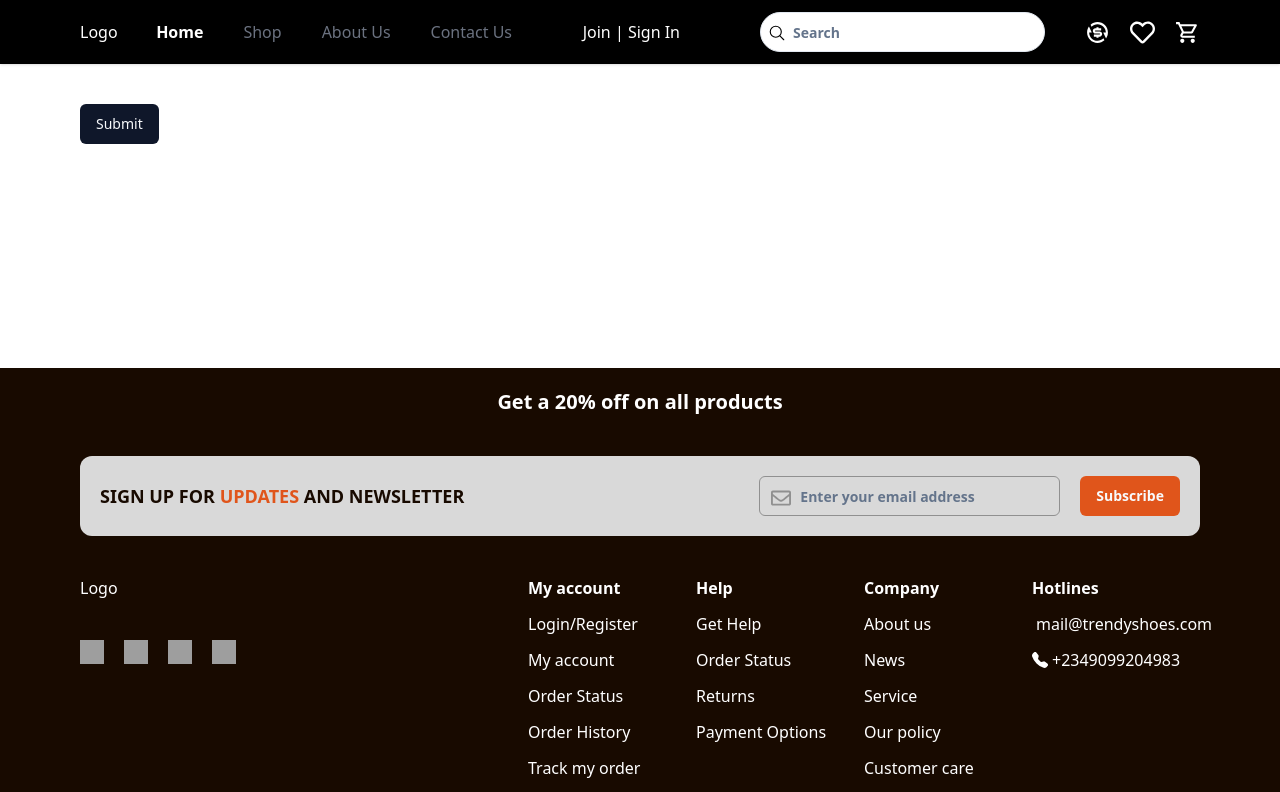
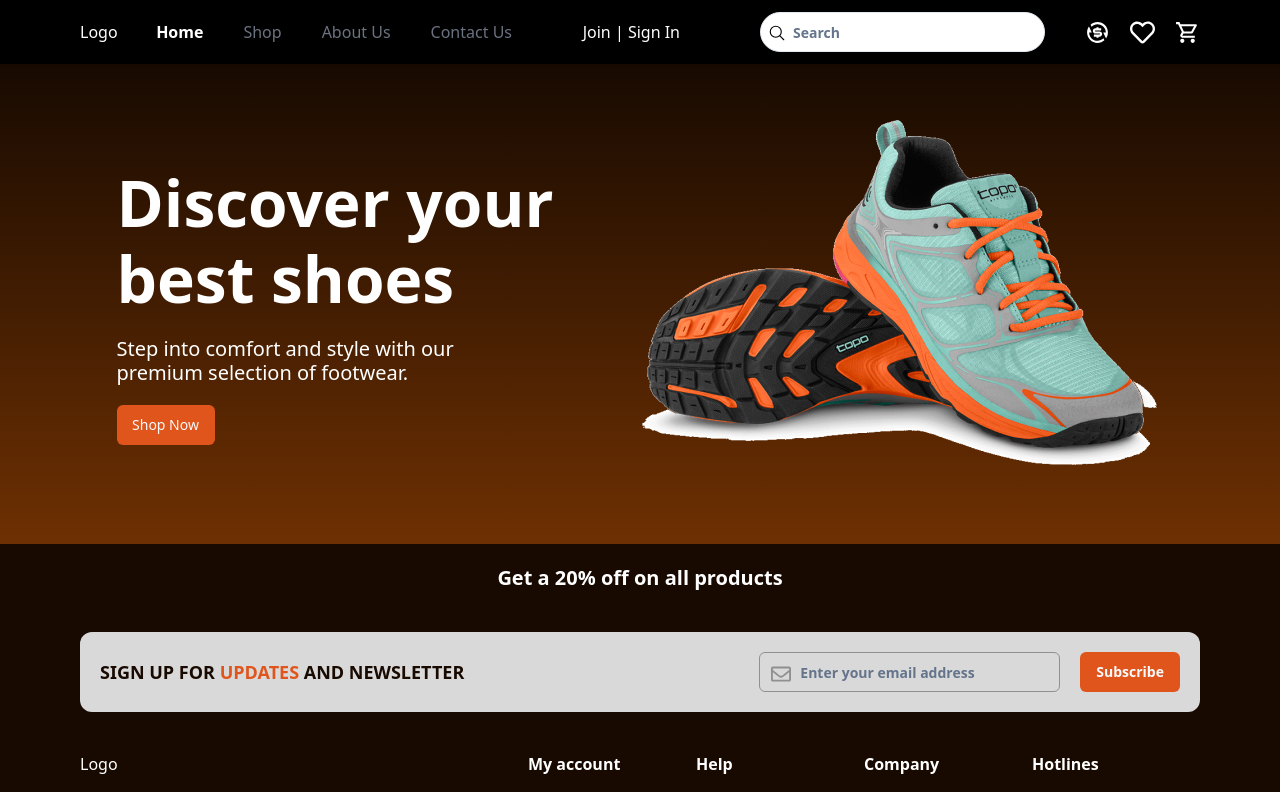
Before and after one commit to jaypee15/Nextgen-Shoes-Ecommerce, a React (Vite) app: page / in a window 1280 px wide. Shown: the top 792 px of the page. Built offline with nearby package versions, Linux system fonts and the light colour scheme; grey boxes are pictures that could not be loaded.

Commit message:
Implement hero section ui

```diff
--- a/src/Layout.tsx
+++ b/src/Layout.tsx
@@ -2,7 +2,6 @@
 import {ToastContainer} from "react-toastify";
 import "react-toastify/dist/ReactToastify.css";
 import Navigation from "./components/navbar/Navigation.tsx";
-import Container from "./Container.tsx";
 import Footer from "./components/footer/Footer.tsx";
 
 const Layout = () => {
@@ -11,9 +10,7 @@
             <ToastContainer/>
             <Navigation/>
             <div style={{flex: 1}}>
-                <Container>
-                    <Outlet/>
-                </Container>
+                <Outlet/>
             </div>
             <Footer/>
         </div>
--- /dev/null
+++ b/src/components/HeroSection.tsx
@@ -0,0 +1,31 @@
+import Container from "../Container.tsx";
+import {Button} from "./ui/button.tsx";
+import heroImage from "../../src/assets/pngwing.com 1.png";
+
+const HeroSection = () => {
+    return (
+        <div className="bg-gradient-to-b from-[#180a01] to-[#6e3002] text-[#fff] h-[480px] pt-10">
+            <Container>
+                <div className="md:flex justify-center items-center gap-20">
+                    <div className="flex flex-col gap-5">
+                        <h1 className="lg:text-[64px] md:text-[50px] text-[40px] md:leading-[75.84px] leading-10 font-bold">
+                            Discover your <br/> best shoes
+                        </h1>
+                        <p className="text-[20px] leading-[23.7px]">
+                            Step into comfort and style with our <br/> premium selection of footwear.
+                        </p>
+                        <Button className="bg-[#E0551B] hover:bg-[#E0551B] w-[98px]">
+                            Shop Now
+                        </Button>
+                    </div>
+
+                    <div className="">
+                        <img src={heroImage} alt="hero" className="lg:w-[530px] lg:h-[402px]"/>
+                    </div>
+                </div>
+            </Container>
+        </div>
+    );
+};
+
+export default HeroSection;
--- a/src/components/navbar/Navigation.tsx
+++ b/src/components/navbar/Navigation.tsx
@@ -13,7 +13,7 @@
 const Navigation = () => {
     return (
         <div
-            className="flex items-center justify-between xl:px-20 md:px-10 sm:px-2 px-6 py-3 mb-10 sticky top-0 z-20 bg-[#000] text-white shadow">
+            className="flex items-center justify-between xl:px-20 md:px-10 sm:px-2 px-6 py-3 sticky top-0 z-20 bg-[#000] text-white shadow">
             <Logo/>
             <div className="flex flex-row items-center justify-end gap-10">
 
--- a/src/pages/Home.tsx
+++ b/src/pages/Home.tsx
@@ -1,9 +1,9 @@
-import {Button} from "../components/ui/button.tsx";
+import HeroSection from "../components/HeroSection.tsx";
 
 const Home = () => {
     return (
         <div>
-            <Button>Submit</Button>
+            <HeroSection/>
         </div>
     );
 };
```
